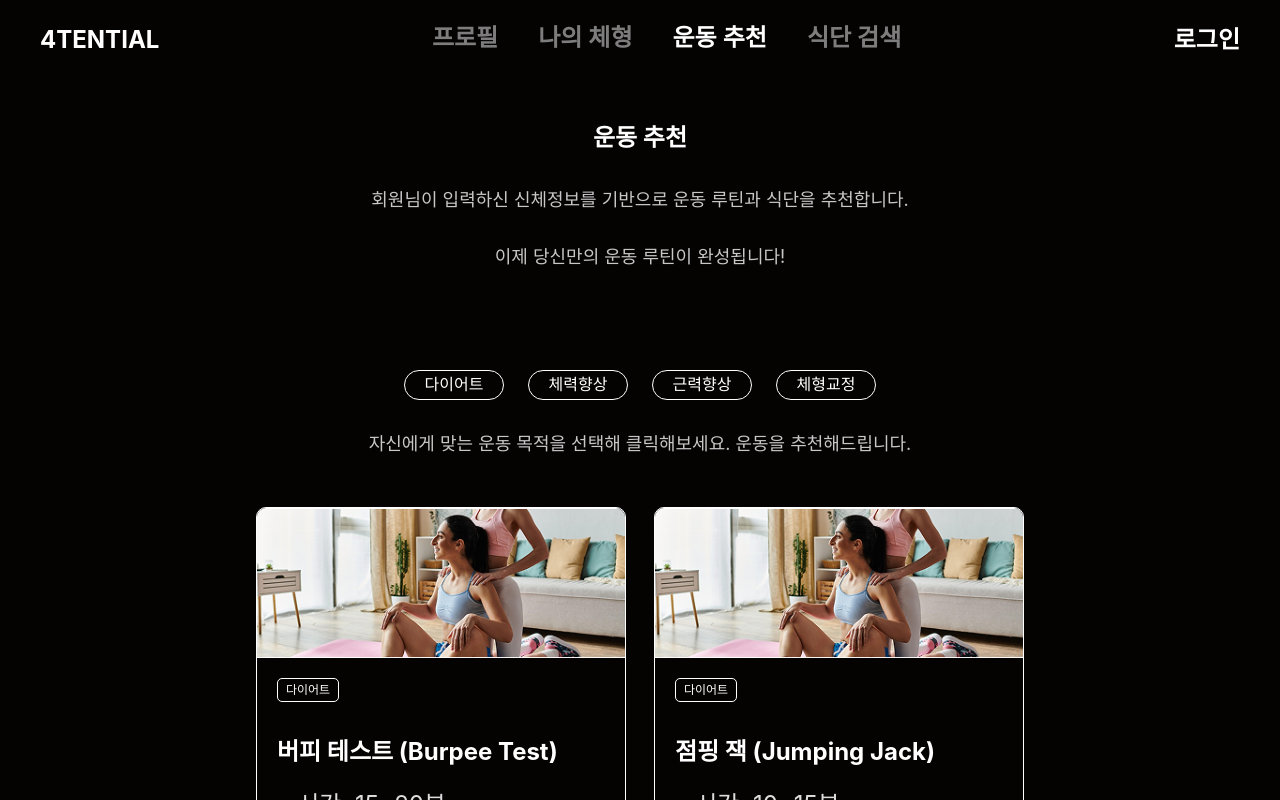
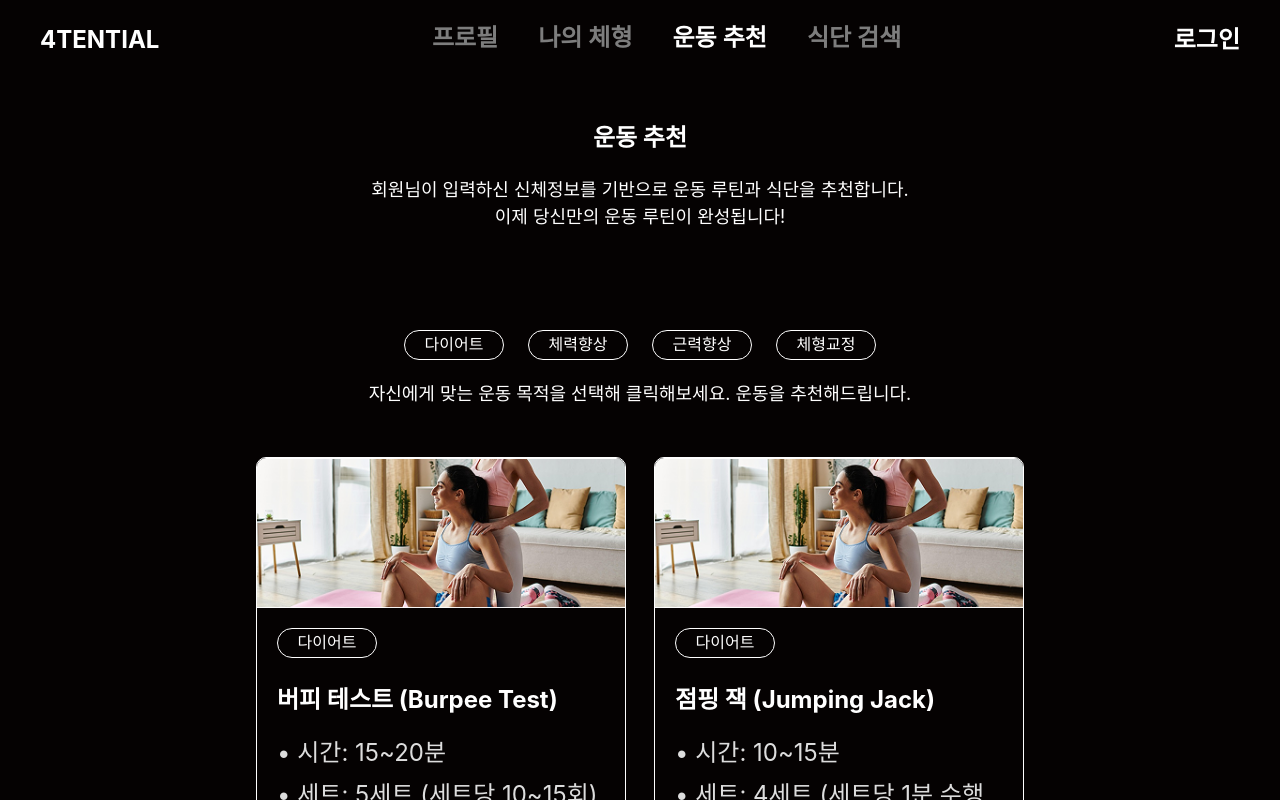
Before and after one commit to songjiwon17/4tential, a React (Create React App) app: page /workout in a window 1280 px wide. Shown: the top 800 px of the page. Built offline with nearby package versions, Linux system fonts and the light colour scheme.

Commit message:
운동 추천 페이지 UI 1차 완료

```diff
--- a/src/pages/workout/WorkoutCard.js
+++ b/src/pages/workout/WorkoutCard.js
@@ -1,5 +1,6 @@
 import { Box, Image, Text, VStack } from '@chakra-ui/react';
 import MainTitle from '../../components/MainTitle';
+import TypeButton from '../../components/TypeButton';
 
 const WorkoutCard = ({
   title,
@@ -31,24 +32,8 @@ const WorkoutCard = ({
         {/* 텍스트 내용 영역 (하단) */}
         <VStack align="flex-start" spacing={1} p={5} w="full">
           {/* 운동 종류 (다이어트, 체력향상 등)*/}
-          <Text
-            fontSize="xs"
-            color="#fff"
-            p="2px 8px"
-            border="1px solid #fff"
-            borderRadius="5px"
-            mb={2}
-          >
-            {type}
-          </Text>
-
-          <MainTitle
-            mainTitle={title}
-            fontWeight="bold"
-            mt={0}
-            textAlign="left"
-            fontSize="xl"
-          />
+          <TypeButton value={type} />
+          <MainTitle mainTitle={title} />
 
           {/* 상세 정보 목록 */}
           <VStack
--- a/src/pages/workout/index.js
+++ b/src/pages/workout/index.js
@@ -1,7 +1,8 @@
 import MainTitle from '../../components/MainTitle';
-import { Flex, Text } from '@chakra-ui/react';
+import { Flex } from '@chakra-ui/react';
 import TypeButton from '../../components/TypeButton';
 import WorkoutList from './WorkoutList';
+import SubText from '../../components/SubText';
 
 const Workout = () => {
   return (
@@ -14,23 +15,30 @@ const Workout = () => {
       backgroundColor="#050202"
     >
       <MainTitle mainTitle={'운동 추천'} />
-      <Text variant="profileInputText" mt={30} alignSelf="center">
-        회원님이 입력하신 신체정보를 기반으로 운동 루틴과 식단을 추천합니다.
-      </Text>
-      <Text variant="profileInputText" mt={30} alignSelf="center">
-        이제 당신만의 운동 루틴이 완성됩니다!
-      </Text>
-
+      <SubText
+        subText={
+          <>
+            회원님이 입력하신 신체정보를 기반으로 운동 루틴과 식단을 추천합니다.
+            <br />
+            이제 당신만의 운동 루틴이 완성됩니다!
+          </>
+        }
+      />
       <Flex mt={100} gap={6} alignSelf="center">
         <TypeButton value={'다이어트'} />
         <TypeButton value={'체력향상'} />
         <TypeButton value={'근력향상'} />
         <TypeButton value={'체형교정'} />
       </Flex>
+      <SubText
+        subText={
+          <>
+            자신에게 맞는 운동 목적을 선택해 클릭해보세요. 운동을
+            추천해드립니다.
+          </>
+        }
+      />
 
-      <Text variant="profileInputText" mt={30} alignSelf="center">
-        자신에게 맞는 운동 목적을 선택해 클릭해보세요. 운동을 추천해드립니다.
-      </Text>
       <WorkoutList />
     </Flex>
   );
```
